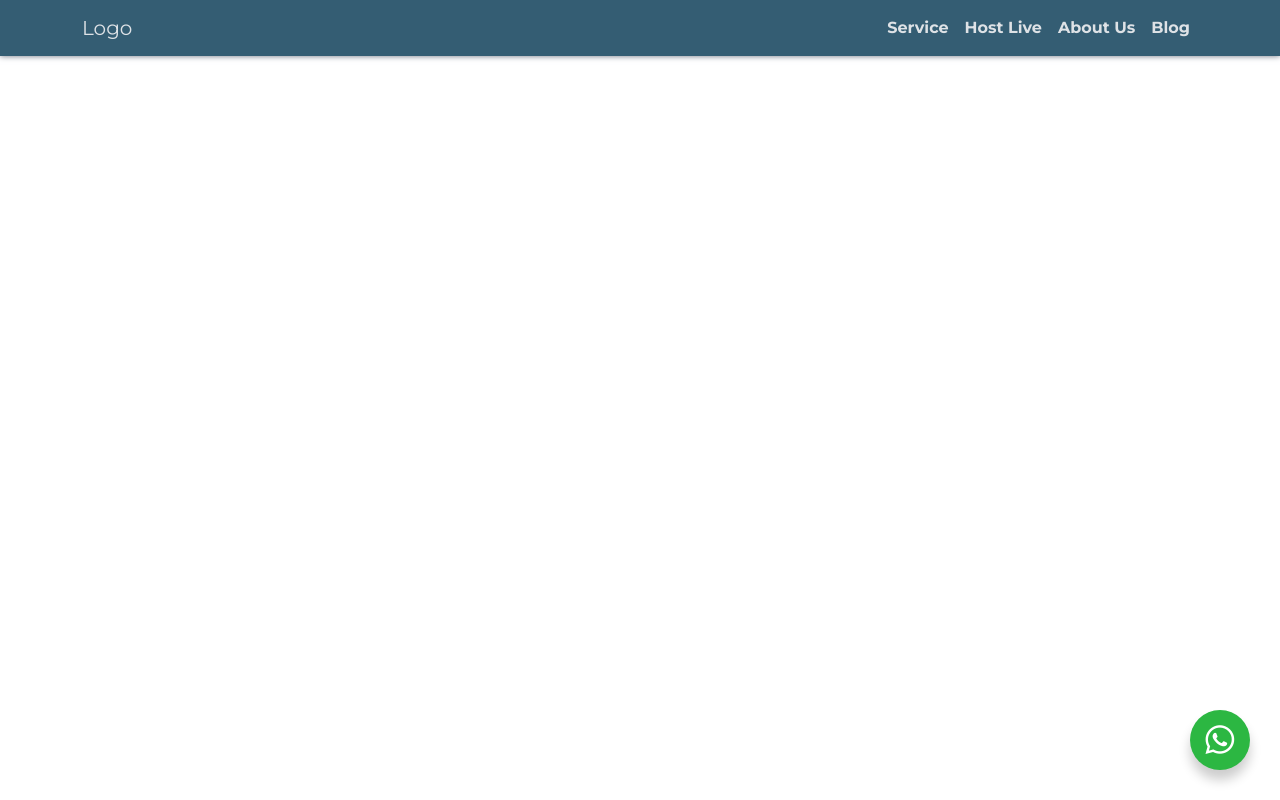
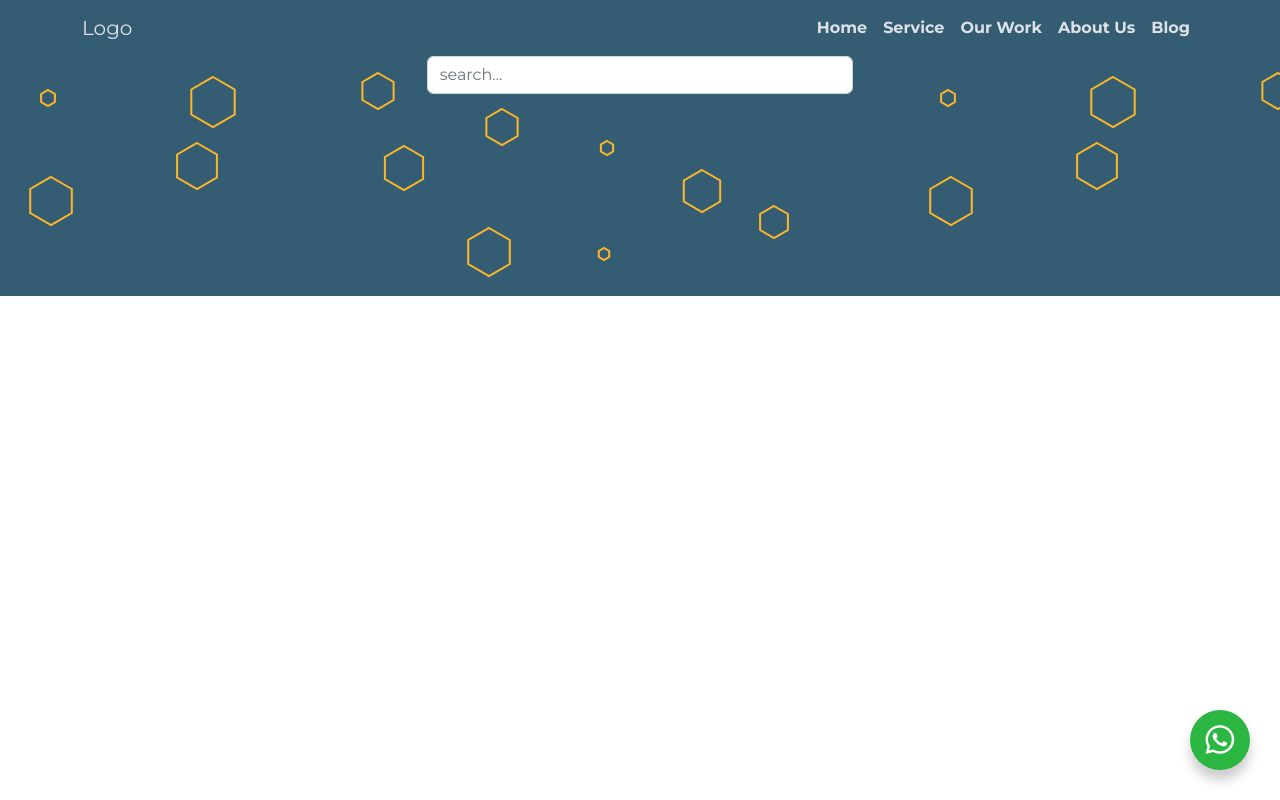
Before and after one commit to moanfs/favorus-studio, a React (Vite) app: page /blog in a window 1280 px wide. Built offline with nearby package versions, Linux system fonts and the light colour scheme; a web font is replaced by a local one.

Commit message:
progres (Build) : progres penambahan blog

```diff
--- a/src/App.css
+++ b/src/App.css
@@ -10,6 +10,27 @@
     --color-gray-500:rgb(107 114 128);
     --color-text:#dee2e6;
     --color-text-dark: #333538;
+}
+
+::-webkit-scrollbar {
+    width: 5px;
+    /* height: 100vh; */
+  }
+
+::-webkit-scrollbar-track {
+    box-shadow: inset 0 0 5px var(--color-text);
+    border-radius: 50px;
+  }
+
+
+::-webkit-scrollbar-thumb {
+    background: var(--color-primary);
+    border-radius: 10px;
+}
+
+
+::-webkit-scrollbar-thumb:hover {
+    background: var(--color-primary);
 }
 
 .btn-custom.primary .right{
@@ -47,7 +68,9 @@ body{
 /* Navbar */
 .navbar{
     background-color: var(--color-primary);
-    box-shadow: 0 0 6px var(--color-gray-500);
+    box-shadow: 0 0 0px 0 var(--color-text-dark);
+    /* position: sticky;
+    top: 0; */
 }
 
 .nav-link{
@@ -55,7 +78,8 @@ body{
     font-weight: bold;
 }
 
-.nav-link:hover{
+
+.acitve, .nav-link:hover{
     color: var(--color-secondary);
     text-decoration: 2px underline;
 }
@@ -75,7 +99,7 @@ body{
     color: var(--color-text);
 }
 
-/* Main content */
+/* home content */
 .main{
     margin: auto;
 }
@@ -200,6 +224,16 @@ body{
     padding: 30px 0;
 }
 
+/* End Home Content */
+
+/* ================ Blog Content ==================== */
+.search{
+    height: 30vh;
+    /* background-color: var(--color-primary); */
+    background-image: url('./assets/img/polygon-scatter-haikei.svg');
+}
+
+
 /* footer */
 .footer{
     background-color: var(--color-primary);
@@ -218,8 +252,6 @@ body{
     text-decoration: none;
     color: var(--color-text-dark);
 }
-
-/* End Main Conten */
 
 /* whatsapp button */
 .whatsapp-container {
--- a/src/components/navbar/Nav.jsx
+++ b/src/components/navbar/Nav.jsx
@@ -9,9 +9,10 @@ const Nav = () =>{
                 <NavLogo/>
                 <div className="collapse navbar-collapse justify-content-end" id="navbarSupportedContent">
                     <ul className="navbar-nav mb-2 text-center mb-lg-0">
-                        <NavLink text="Service" url="#service"/>
-                        <NavLink text="Host Live" url="#host-live"/>
-                        <NavLink text="About Us" url="#about"/>
+                        <NavLink text="Home" url="/"/>
+                        <NavLink text="Service" url="/service"/>
+                        <NavLink text="Our Work" url="/our-work"/>
+                        <NavLink text="About Us" url="/about"/>
                         <NavLink text="Blog" url="/blog"/>
                     </ul>
                 </div>
--- a/src/pages/Blog.jsx
+++ b/src/pages/Blog.jsx
@@ -1,7 +1,11 @@
 const Blog = () =>{
     return(
         <>
-
+        <div className="search">
+            <div className="col-8 col-lg-4 mx-auto">
+                <input type="text" className="form-control" placeholder="search..."/>
+            </div>
+        </div>
         </>
     )
 
--- a/src/pages/Home.jsx
+++ b/src/pages/Home.jsx
@@ -15,7 +15,7 @@ const Home = () => {
                 <div className="text-home col-12 col-lg-6 align-content-center text-center order-lg-1 order-2">
                     <h2 className="display-5 text-grow mb-0 fst-italic">Grow Your </h2>
                     <h1 className="display-2 text-business mt-0 fst-italic">Business!</h1>
-                    <p className="lead text-description fst-italic">Need Host Live for your business</p>
+                    <p className="lead text-description fst-italic">Need Host Live for your business?</p>
                 </div>
                 <div className="image col-12 col-lg-6 align-content-center align-content-lg-center order-lg-2 order-1">
                     <img src={HomeImage} alt="" className="img-fluid" />
@@ -30,7 +30,6 @@ const Home = () => {
                 number="01"
                 title="Digital Marketing"
                 content="Lorem ipsum dolor sit amet consectetur adipisicing elit. Iste atque soluta excepturi laboriosam molestiae iure deleniti dicta voluptates consequuntur veniam."
-
                 />
                 <CardService
                 number="02"
```
Also changed, not shown: src/pages/About.jsx (added, +7 -0 lines), src/pages/OurWork.jsx (added, +7 -0 lines), src/pages/Service.jsx (+7 -0 lines), src/assets/img/polygon-scatter-haikei.svg (added).
